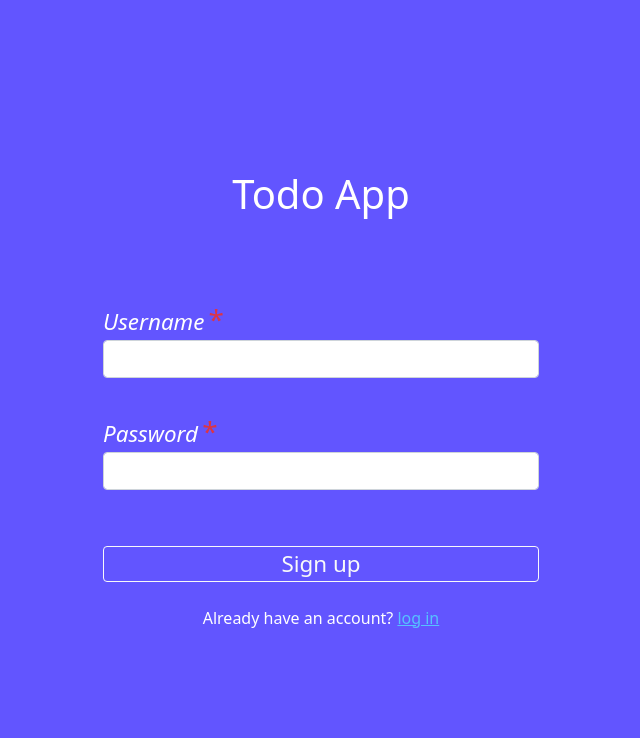
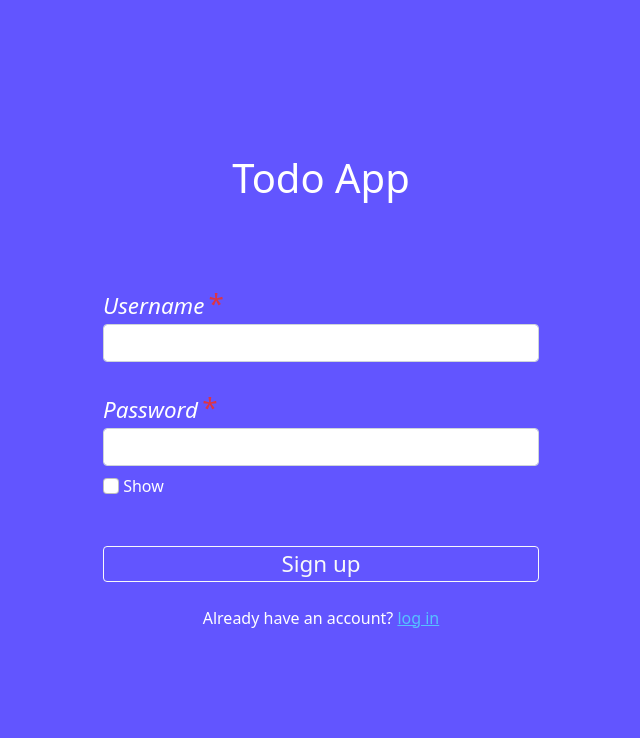
Before and after one commit to CristianHdz90/todo_app, a Flask app: page /auth/signup/ in a window 1280 px wide. Shown: the top 738 px of the page, without its empty margins (319-959 px from the left). After the commit the page ends 628 px from the top, so only its background shows below. Run offline with Flask 2, Linux system fonts and the light colour scheme; some libraries are stand-ins or nearby versions.

Commit message:
Show_password checkbox added on main forms

```diff
--- a/src/app/blueprints/auth/static/css/login_and_signup.css
+++ b/src/app/blueprints/auth/static/css/login_and_signup.css
@@ -16,12 +16,6 @@ body {
 * Form
 *---------------------------------------------------------------------------------------------------
 */
-.username_field_wrapper {
-  margin-bottom: 2em;
-}
-.password_field_wrapper {
-  margin-bottom: 3.5em;
-}
 .password_field_label,
 .username_field_label {
   font-size: 1.4em;
--- a/src/app/blueprints/auth/templates/auth_templates/base.html
+++ b/src/app/blueprints/auth/templates/auth_templates/base.html
@@ -20,17 +20,29 @@
 </head>
 <body>
     <!-- Flashed messages -->
-    <div class="my-2 px-3 bg-light text-dark">
-        <span class="fs-5">
-            {{ app_macros.print_flashed_messages() }}
-        </span>
-    </div>
+    {{ app_macros.print_flashed_messages() }}
     <!-- /Flashed messages -->
+    <!-- Content -->
     {% block content %}{% endblock content %}
+    <!-- /Content -->
     <!-- JavaScript Bundle with Popper -->
     <script
     src="https://cdn.jsdelivr.net/npm/bootstrap@5.0.2/dist/js/bootstrap.bundle.min.js"
     integrity="sha384-MrcW6ZMFYlzcLA8Nl+NtUVF0sA7MsXsP1UyJoMp4YLEuNSfAP+JcXn/tWtIaxVXM"
     crossorigin="anonymous"></script>
+    <!-- Script of the show_password checkbox -->
+    <script>
+        window.addEventListener('load', function(){
+            var checkbox = document.getElementById('{{ form.show_password.id }}');
+            var passwordField = document.getElementById('{{ form.password.id }}');
+            checkbox.addEventListener('change', function(){
+                if(this.checked){
+                    passwordField.type = 'text';
+                } else {
+                    passwordField.type = 'password'
+                }
+            });
+        });
+    </script>
 </body>
 </html>
--- a/src/app/blueprints/auth/templates/auth_templates/macros.html
+++ b/src/app/blueprints/auth/templates/auth_templates/macros.html
@@ -3,7 +3,7 @@
     <form action="" method="post" novalidate>
         {{ form.hidden_tag() }}
         <!-- Username field -->
-        <div class="username_field_wrapper">
+        <div class="mb-4 username_field_wrapper">
             {{
                 form.username.label(
                     class="username_field_label"
@@ -23,7 +23,7 @@
         </div>
         <!-- /Username field -->
         <!-- Password field -->
-        <div class="password_field_wrapper">
+        <div class="mb-2 password_field_wrapper">
             {{
                 form.password.label(
                     class="password_field_label"
@@ -42,6 +42,12 @@
             {% endfor %}
         </div>
         <!-- /Password field -->
+        <!-- Show_password checkbox -->
+        <div class="mb-5 show_password_field_wrapper">
+            {{ form.show_password(class="form-check-input") }}
+            {{ form.show_password.label }}
+        </div>
+        <!-- /Show_password checkbox -->
         <!-- Submit button -->
         <div>
             {{
--- a/src/app/config.py
+++ b/src/app/config.py
@@ -2,4 +2,3 @@ import os
 
 class Config:
     SECRET_KEY = os.environ.get('SECRET_KEY_FLASK')
-    # SECRET_KEY = 'YMrrFMaSWM6Ykntf=9LBpeWZ#tWzK-Rawy64gsjTEh@z3z+H8tNw5c&3YpMa'
--- a/src/app/forms.py
+++ b/src/app/forms.py
@@ -1,5 +1,6 @@
 from flask import session
 from flask_wtf import FlaskForm
+from wtforms.fields import BooleanField
 from wtforms.fields import PasswordField
 from wtforms.fields import StringField
 from wtforms.fields import SubmitField
@@ -10,18 +11,30 @@ from wtforms.validators import ValidationError
 
 class SignupForm(FlaskForm):
     username = StringField('Username', validators=[DataRequired()])
-    password = PasswordField('Password', validators=[DataRequired(), Length(min=10)])
+    password = PasswordField(
+        'Password',
+        validators=[DataRequired(),
+        Length(min=10)],
+        id='password'
+    )
+    show_password = BooleanField('Show', id='show_password')
     submit = SubmitField('Sign up')
 
 
 class LoginForm(FlaskForm):
     username = StringField('Username', validators=[DataRequired()])
-    password = PasswordField('Password', validators=[DataRequired()])
+    password = PasswordField(
+        'Password',
+        validators=[DataRequired()],
+        id='password'
+    )
+    show_password = BooleanField('Show', id='show_password')
     submit = SubmitField('Log in')
 
 
 class TodoForm(FlaskForm):
-    description = StringField('Description',
+    description = StringField(
+        'Description',
         validators=[DataRequired()],
         render_kw={"placeholder":"type something..."}
     )
@@ -29,7 +42,8 @@ class TodoForm(FlaskForm):
 
 
 class UpdateTodoForm(FlaskForm):
-    description = StringField('Description',
+    description = StringField(
+        'Description',
         validators=[DataRequired()],
         render_kw={"placeholder":"something else"}
     )
--- a/src/app/templates/base.html
+++ b/src/app/templates/base.html
@@ -22,11 +22,7 @@
 <body>
     {% block content %}
         <!-- Flashed messages -->
-        <div class="my-2 px-3 bg-secondary text-center">
-            <span class="fs-5 text-white">
-                {{ app_macros.print_flashed_messages() }}
-            </span>
-        </div>
+        {{ app_macros.print_flashed_messages() }}
         <!-- /Flashed messages -->
     {% endblock content %}
     <!-- JavaScript Bundle with Popper -->
--- a/src/app/templates/home.html
+++ b/src/app/templates/home.html
@@ -8,8 +8,8 @@
 {% block content %}
     <header id="header">
         {% include 'navbar.html' %}
+        {{ super() }} <!-- Flashes -->
     </header>
-    {{ super()  }} <!-- Flashes -->
     <div class="main-content container mb-4">
         <!-- Hero -->
         <div aria-label="hero" class="row my-5 py-0">
--- a/src/app/templates/macros.html
+++ b/src/app/templates/macros.html
@@ -3,7 +3,16 @@
         {% with messages = get_flashed_messages() %}
             {% if messages %}
                 {% for message in messages %}
+                    <div class="m-2 py-1 alert alert-danger alert-dismissible text-center">
+                        <span class=" fs-5">
                             {{ message }}
+                        </span>
+                        <button type="button"
+                        class="btn-close py-0 h-100"
+                        data-bs-dismiss="alert"
+                        aria-label="Close">
+                        </button>
+                    </div>
                 {% endfor %}
             {% endif %}
         {% endwith %}
```
Also changed, not shown: 1 other file. Lines whose indentation alone changed are shown as unchanged.
